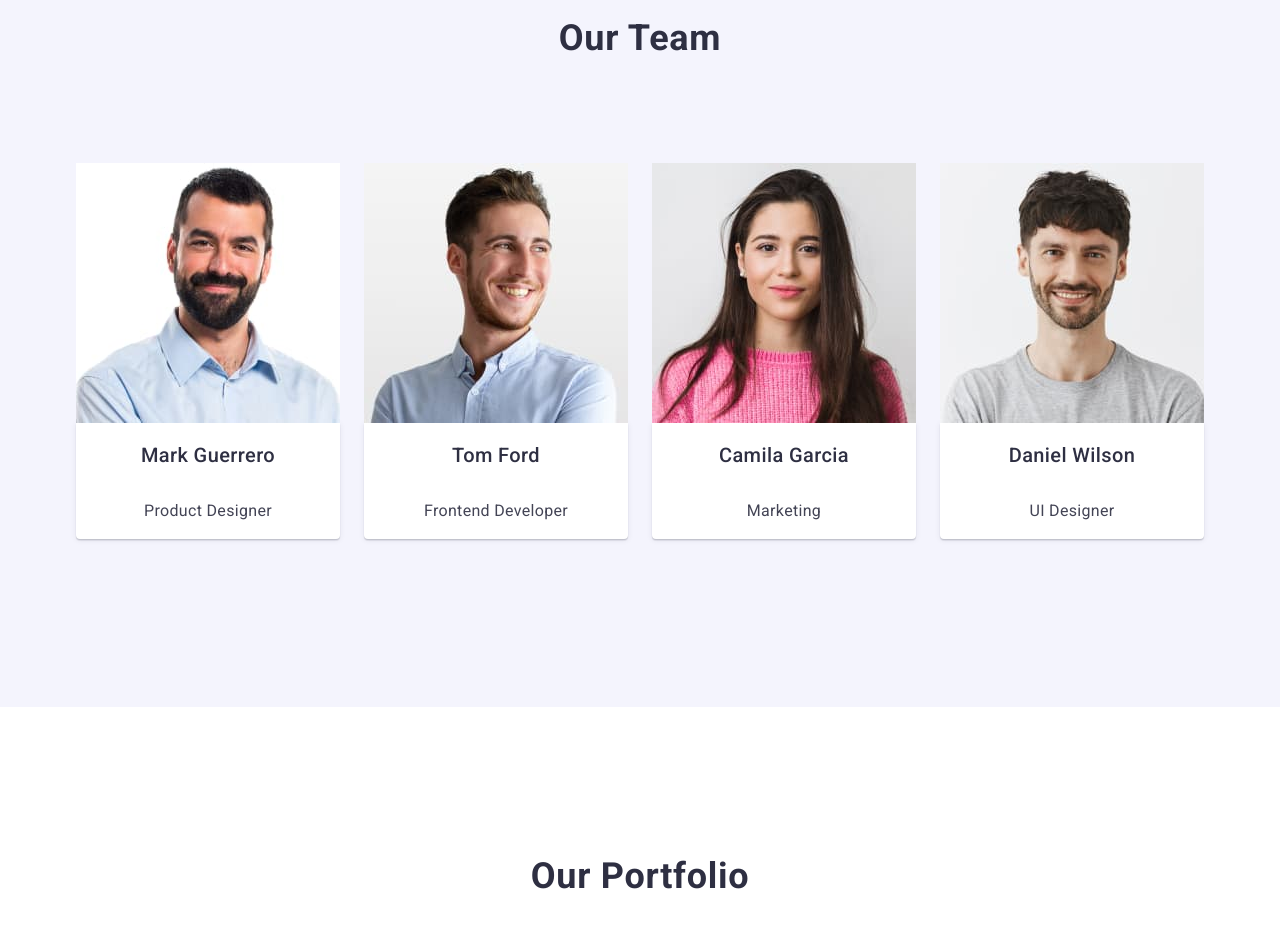
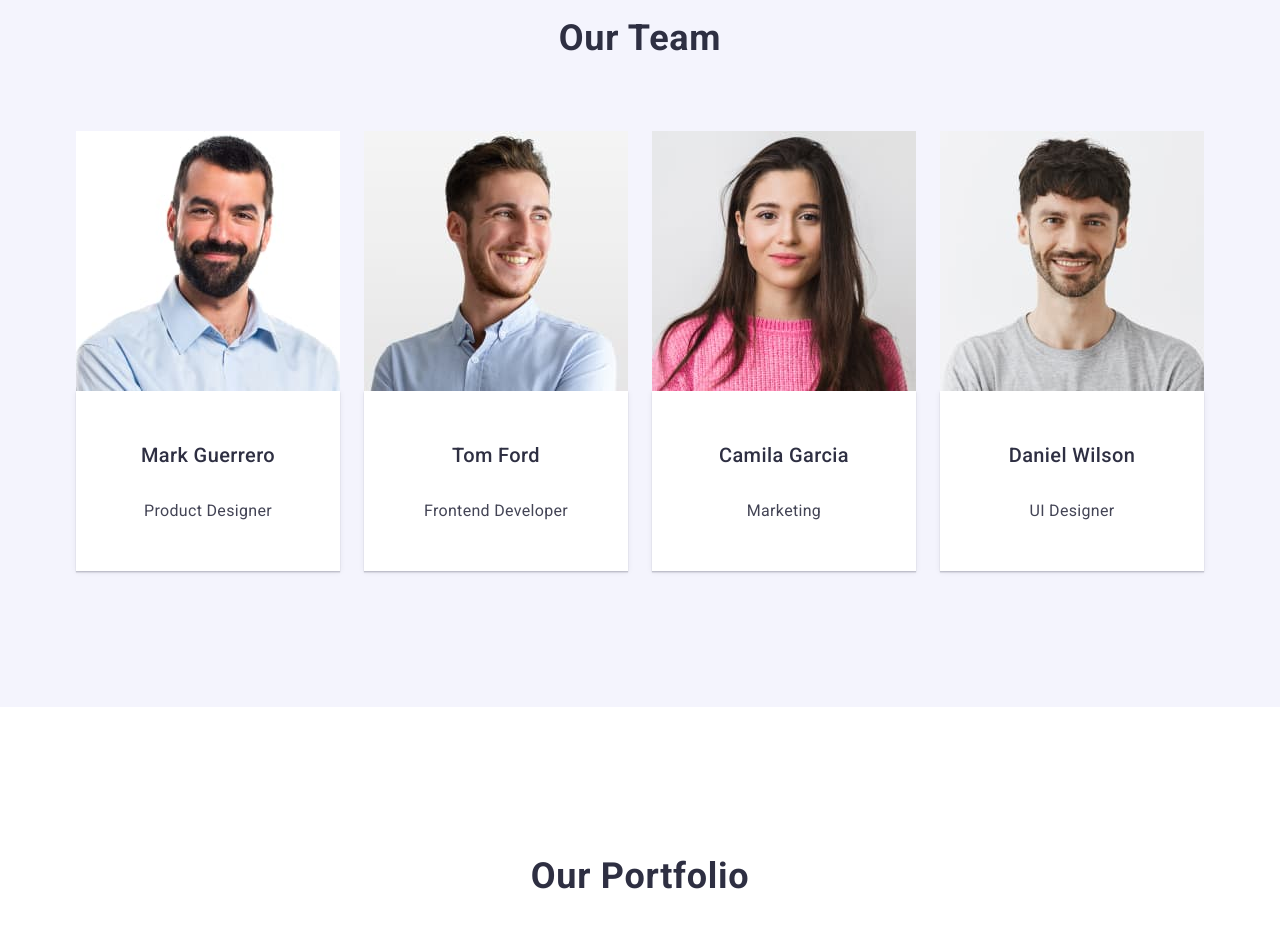
Before and after one commit to Judozsu/goit-markup-hw-03, a plain HTML site: page index.html in a window 1280 px wide. Shown: the part 1260-2187 px from the top of the page. Drawn offline with nearby package versions, Linux system fonts and the light colour scheme.

Commit message:
Godbless

```diff
--- a/css/styles.css
+++ b/css/styles.css
@@ -201,7 +201,7 @@ section{
 }
 .team-list{
     width: calc((100% - 72px) / 4);
-    padding: 32px 0;
+    border-radius: 0px 0px 4px 4px;
 
 }.team-box{
     display: flex;
@@ -209,10 +209,10 @@ section{
     gap: 8px;
     align-items: center;
     justify-content: center;
-    border-radius: 0 0 4px 4px;
     width: 264px;
     box-shadow: 0 2px 1px 0 rgba(46, 47, 66, 0.08), 0 1px 1px 0 rgba(46, 47, 66, 0.16), 0 1px 6px 0 rgba(46, 47, 66, 0.08);
     background: #fff;
+    padding: 32px 0;
 
 
 }
```
